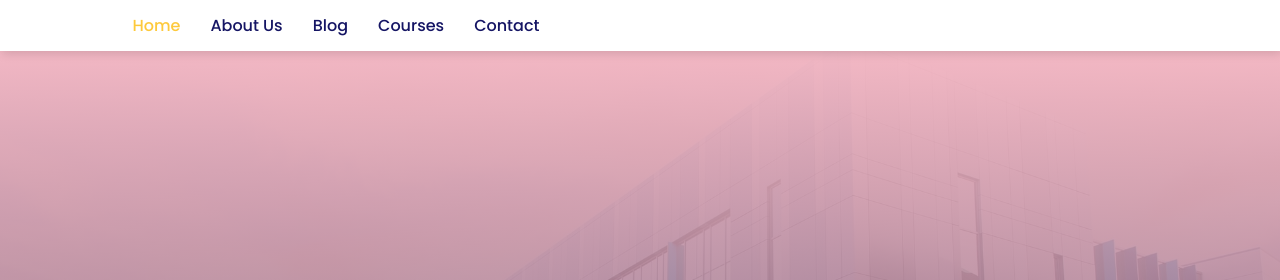
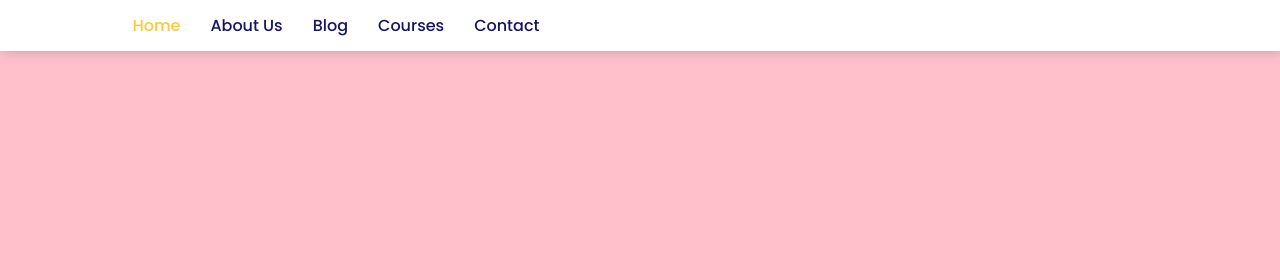
Before and after one commit to Austin-Junior/Education, a plain HTML site: page index.html in a window 1280 px wide. Shown: the top 280 px of the page. Drawn offline with nearby package versions, Linux system fonts and the light colour scheme.

Commit message:
Update style.css

```diff
--- a/style.css
+++ b/style.css
@@ -103,7 +103,7 @@ nav .navigation ul li a:hover
 /*------------- Hero section styling start --------------*/
 #home
 {
-	background-image: linear-gradient(rgba(255, 192, 203), rgba(5,4,46,0.7)), url("img/back.jpg");
+	background-image: linear-gradient(rgba(255, 192, 203), rgba(255, 192, 203)), url("img/back.jpg");
 	width: 100%;
 	height: 100vh;
 	background-size: cover;
```
